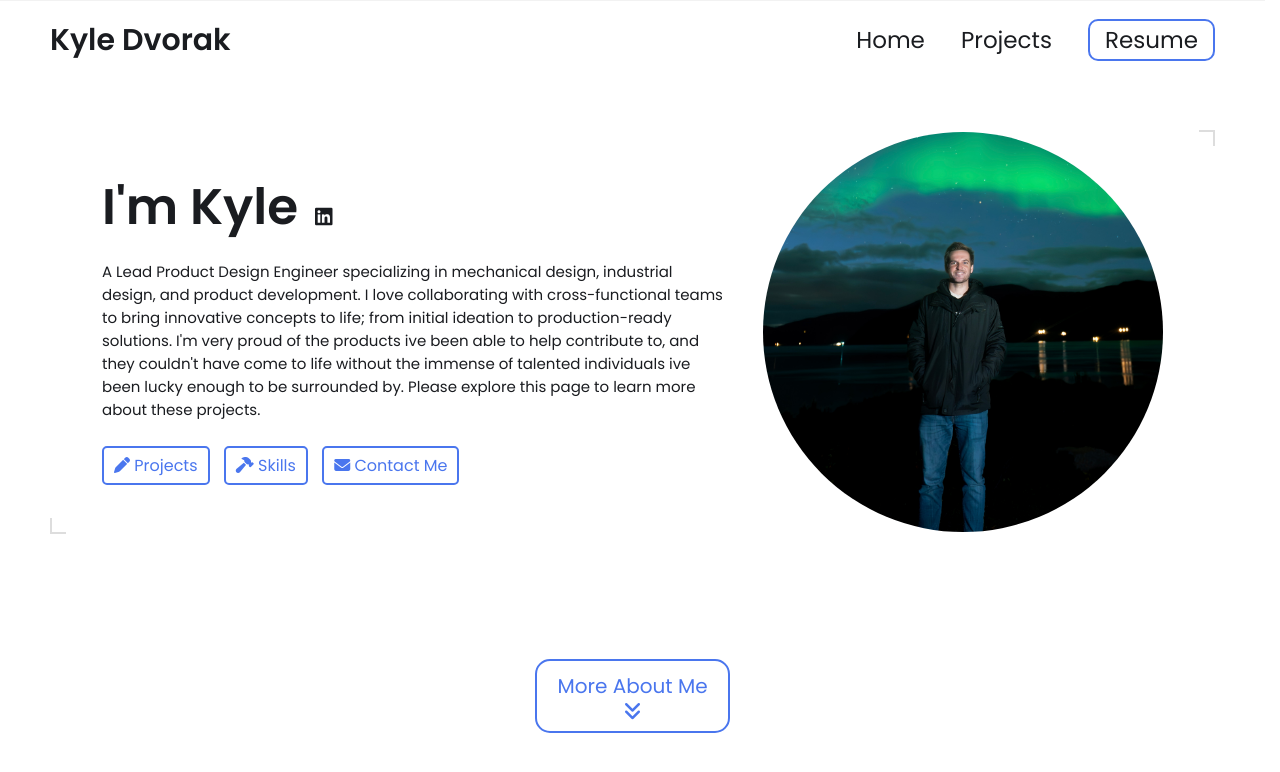
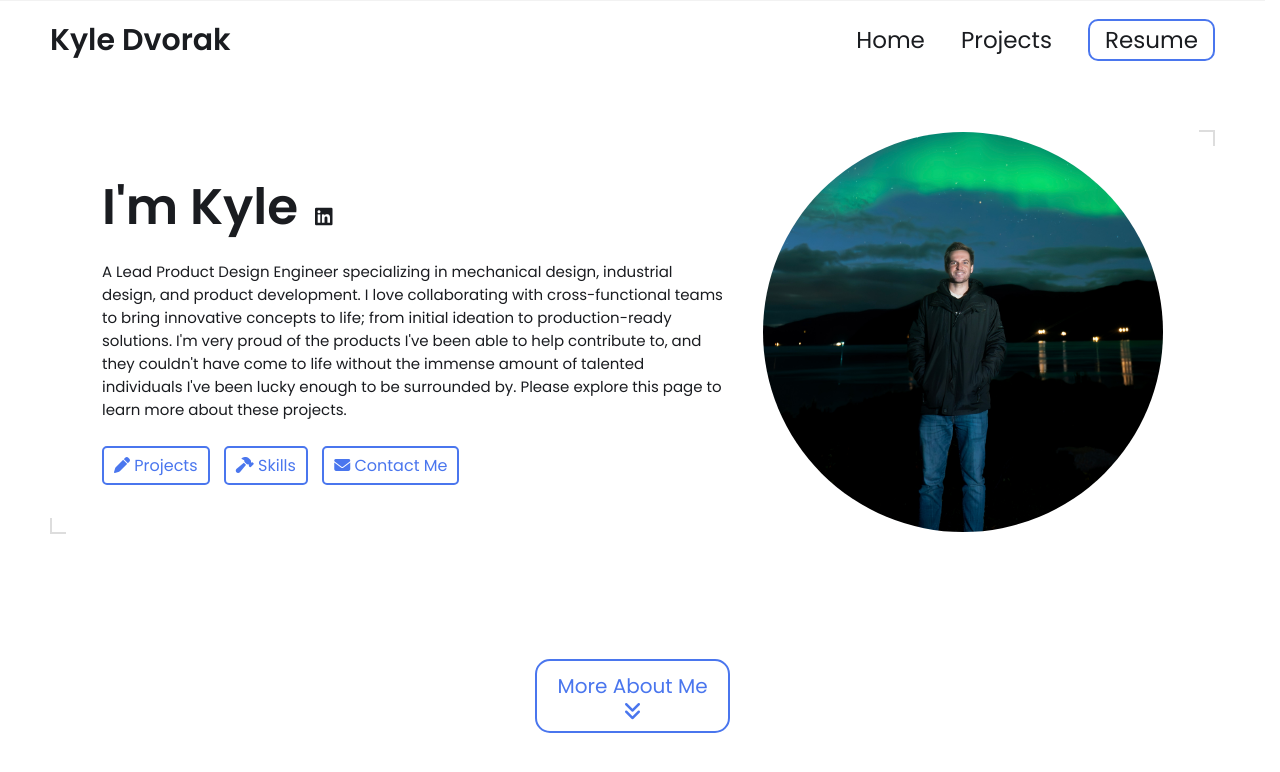
Before and after one commit to kylegdvorak/kylegdvorak.github.io, a Jekyll site: the page built from index.html, in a window 1280 px wide and 900 px high. Shown: the top 772 px of the window. Built offline with Jekyll 4.4.1, drawn with Linux system fonts in a browser that asks for light colours.

Commit message:
Update _config.yml

```diff
--- a/_config.yml
+++ b/_config.yml
@@ -17,7 +17,7 @@ headline:
 description: >- # dont remove this line. this will ignore all new lines until the next section
  A Lead Product Design Engineer specializing in mechanical design, industrial design, and product development.
  I love collaborating with cross-functional teams to bring innovative concepts to life; from initial ideation to production-ready solutions.
- I'm very proud of the products ive been able to help contribute to, and they couldn't have come to life without the immense of talented individuals ive been lucky enough to be surrounded by.
+ I'm very proud of the products I've been able to help contribute to, and they couldn't have come to life without the immense amount of talented individuals I've been lucky enough to be surrounded by.
  Please explore this page to learn more about these projects.
 
 # Place your profile image in /assets/images/profile-image/folder and edit the file name
```
